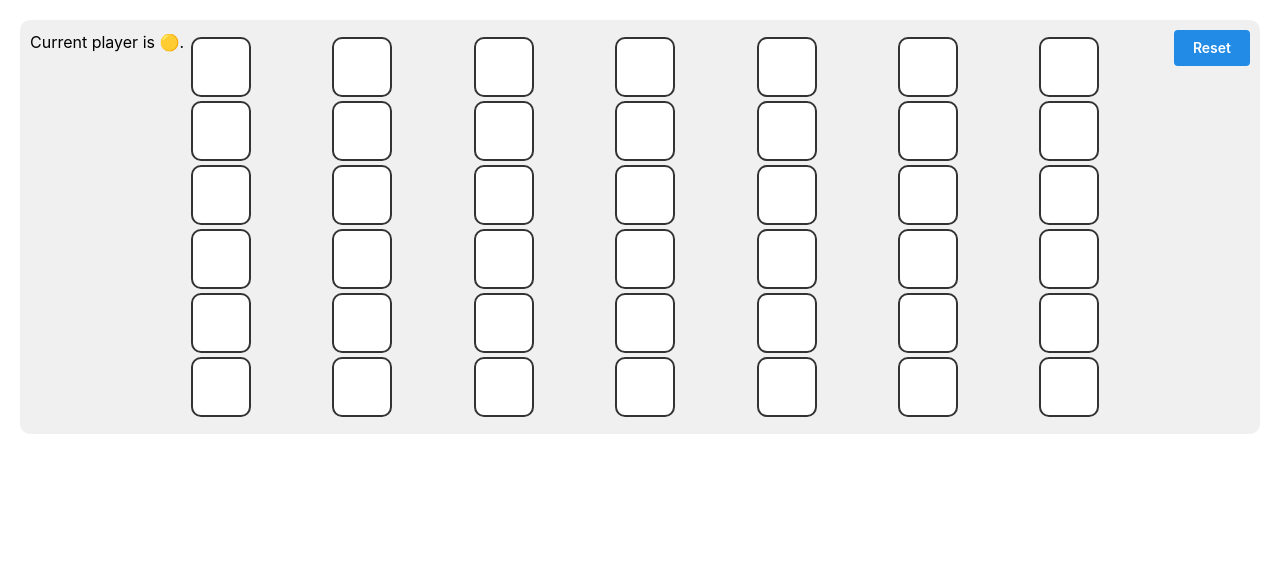
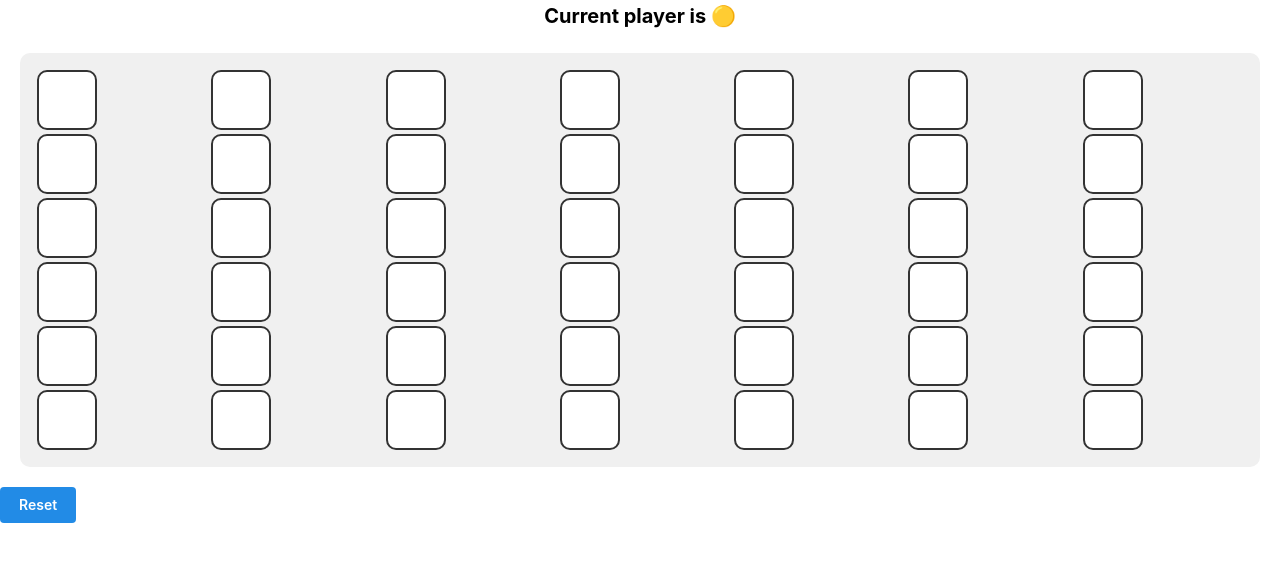
Before and after one commit to EHCarr/Coding-Challenge-Solution, a React (Create React App) app: page /week4 in a window 1280 px wide. Shown: the top 562 px of the page. Built offline with nearby package versions, Linux system fonts and the light colour scheme.

Commit message:
netlify change

```diff
--- a/src/pages/WeekFour.tsx
+++ b/src/pages/WeekFour.tsx
@@ -1,5 +1,5 @@
 import { useState } from 'react';
-import { Button } from '@mantine/core';
+import { Button, Text } from '@mantine/core';
 
 const GameColumn = ({ column, index, onClick }: any) => {
     return (
@@ -101,9 +101,12 @@ const WeekFour = () => {
     };
 
     return (
+        <>
+            <Text  ta="center" size="xl" fw={700}>Current player is {currentPlayer}</Text>
+
         <div className="board">
-            {winner && <h1>{winner} is the winner</h1>}
-            <div>Current player is {currentPlayer}.</div>
+
+
             {Object.entries(gameState).map(([k, column], x) => (
                 <GameColumn key={`column-${x}`} column={column} index={x} onClick={() => addPiece(x)} />
             ))}
@@ -117,8 +120,13 @@ const WeekFour = () => {
                     border-radius: 10px;
                 }
             `}</style>
-            <Button onClick={() => window.location.reload()}>Reset</Button>
+
         </div>
+        <div>
+        <Text ta="center" size="xl" fw={700}>{winner && <h1>{winner} is the winner</h1>}</Text>
+        <Button  onClick={() => window.location.reload()}>Reset</Button>
+        </div>
+        </>
     );
 };
 
```
